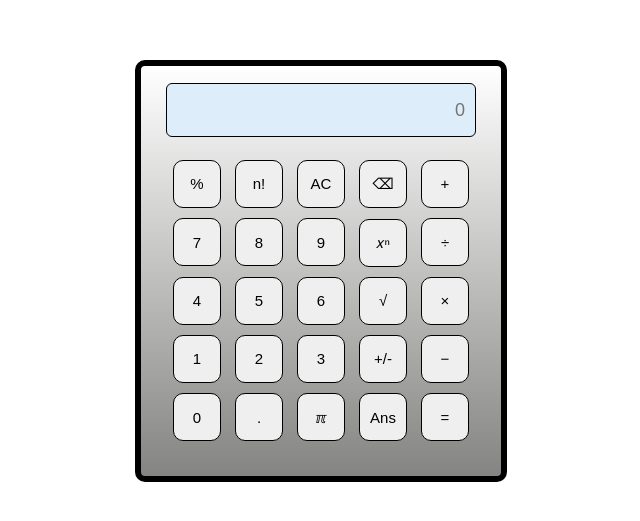
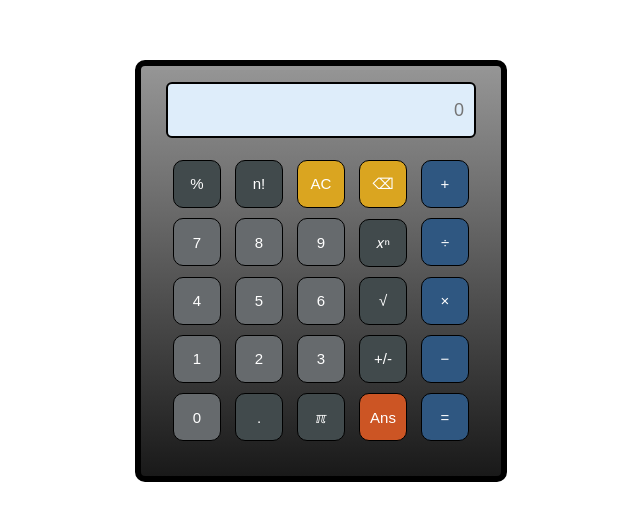
Before and after one commit to qijie25/calculator, a plain HTML site: page index.html in a window 1280 px wide. Shown: the part 129-650 px from the top of the page, without its empty margins (319-959 px from the left). Drawn offline with Linux system fonts and the light colour scheme.

Commit message:
Style the buttons different colors

```diff
--- a/index.html
+++ b/index.html
@@ -15,39 +15,39 @@
         </div>
         <div class="button-container">
             <div class="row1">
-                <button id="percentage" class="">%</button>
-                <button id="factorial">n!</button>
+                <button id="percentage" class="percentage-btn">%</button>
+                <button id="factorial" class="factorial-btn">n!</button>
                 <button id="clear" class="clear-btn">AC</button>
                 <button id="backspace" class="backspace-btn">&#9003;</button>
-                <button id="addition">&plus;</button>
+                <button id="addition" class="add-btn">&plus;</button>
             </div>
             <div class="row2">
                 <button id="seven">7</button>
                 <button id="eight">8</button>
                 <button id="nine">9</button>
-                <button id="power">&#119909;&#8319;</button>
-                <button id="divide">&divide;</button>
+                <button id="power" class="power-btn">&#119909;&#8319;</button>
+                <button id="divide" class="divide-btn">&divide;</button>
             </div>
             <div class="row3">
                 <button id="four">4</button>
                 <button id="five">5</button>
                 <button id="six">6</button>
-                <button id="square">&#8730;</button>
-                <button id="multiply">&times;</button>
+                <button id="square" class="square-btn">&#8730;</button>
+                <button id="multiply" class="multiply-btn">&times;</button>
             </div>
             <div class="row4">
                 <button id="one">1</button>
                 <button id="two">2</button>
                 <button id="three">3</button>
-                <button id="change">+/-</button>
-                <button id="subtraction">&minus;</button>
+                <button id="change" class="change-btn">+/-</button>
+                <button id="subtraction" class="subtraction-btn">&minus;</button>
             </div>
             <div class="row5">
                 <button id="zero">0</button>
-                <button id="decimal">.</button>
-                <button id="pi">&#8508;</button>
-                <button id="answer">Ans</button>
-                <button id="equal">&#61;</button>
+                <button id="decimal" class="decimal-btn">.</button>
+                <button id="pi" class="pi-btn">&#8508;</button>
+                <button id="answer" class="answer-btn">Ans</button>
+                <button id="equal" class="equal-btn">&#61;</button>
             </div>
         </div>
     </div>
--- a/style.css
+++ b/style.css
@@ -17,7 +17,7 @@ body {
     width: 360px;
     border: 6px solid black;
     border-radius: 10px;
-    background-image: linear-gradient(180deg, rgba(255, 255, 255, 0.6), rgba(132, 132, 130, 1));
+    background-image: linear-gradient(180deg, rgba(105, 105, 105, 0.7), rgba(25, 25, 25, 1));
 }
 
 .result-container {
@@ -32,7 +32,7 @@ body {
 .result-container input {
     width: 310px;
     height: 50px;
-    border: 1px solid black;
+    border: 2px solid black;
     border-radius: 6px;
     text-align: right;
     padding-right: 10px;
@@ -59,4 +59,131 @@ body {
     border-radius: 10px;
     font-size: 15px;
     margin: 5px;
+    cursor: pointer;
+    color: white;
+    background-color: rgb(102, 106, 109);
 }
+
+.button-container button:hover {
+    background-color: rgb(142, 142, 140);
+}
+
+.clear-btn {
+    background-color: rgb(218, 165, 32) !important;
+}
+
+.clear-btn:hover {
+    background-color: rgb(244, 196, 48) !important;
+}
+
+.backspace-btn {
+    background-color: rgb(218, 165, 32) !important;
+}
+
+.backspace-btn:hover {
+    background-color: rgb(244, 196, 48) !important;
+}
+
+.add-btn {
+    background-color: rgb(47, 87, 129) !important;
+}
+
+.add-btn:hover {
+    background-color: rgb(70, 130, 180) !important;
+}
+
+.divide-btn {
+    background-color: rgb(47, 87, 129) !important;
+}
+
+.divide-btn:hover {
+    background-color: rgb(70, 130, 180) !important;
+}
+
+.multiply-btn {
+    background-color: rgb(47, 87, 129) !important;
+}
+
+.multiply-btn:hover {
+    background-color: rgb(70, 130, 180) !important;
+}
+
+.subtraction-btn {
+    background-color: rgb(47, 87, 129) !important;
+}
+
+.subtraction-btn:hover {
+    background-color: rgb(70, 130, 180) !important;
+}
+
+.equal-btn {
+    background-color: rgb(47, 87, 129) !important;
+}
+
+.equal-btn:hover {
+    background-color: rgb(70, 130, 180) !important;
+}
+
+.answer-btn {
+    background-color: rgb(204, 85, 36) !important;
+}
+
+.answer-btn:hover {
+    background-color: rgb(235, 104, 65) !important;
+}
+
+.percentage-btn {
+    background-color: rgb(65, 74, 76) !important;
+}
+
+.percentage-btn:hover {
+    background-color: rgb(85, 85, 85) !important;
+}
+
+.factorial-btn {
+    background-color: rgb(65, 74, 76) !important;
+}
+
+.factorial-btn:hover {
+    background-color: rgb(85, 85, 85) !important;
+}
+
+.power-btn {
+    background-color: rgb(65, 74, 76) !important;
+}
+
+.power-btn:hover {
+    background-color: rgb(85, 85, 85) !important;
+}
+
+.square-btn {
+    background-color: rgb(65, 74, 76) !important;
+}
+
+.square-btn:hover {
+    background-color: rgb(85, 85, 85) !important;
+}
+
+.change-btn {
+    background-color: rgb(65, 74, 76) !important;
+}
+
+.change-btn:hover {
+    background-color: rgb(85, 85, 85) !important;
+}
+
+.decimal-btn {
+    background-color: rgb(65, 74, 76) !important;
+}
+
+.decimal-btn:hover {
+    background-color: rgb(85, 85, 85) !important;
+}
+
+.pi-btn {
+    background-color: rgb(65, 74, 76) !important;
+}
+
+.pi-btn:hover {
+    background-color: rgb(85, 85, 85) !important;
+}
```
